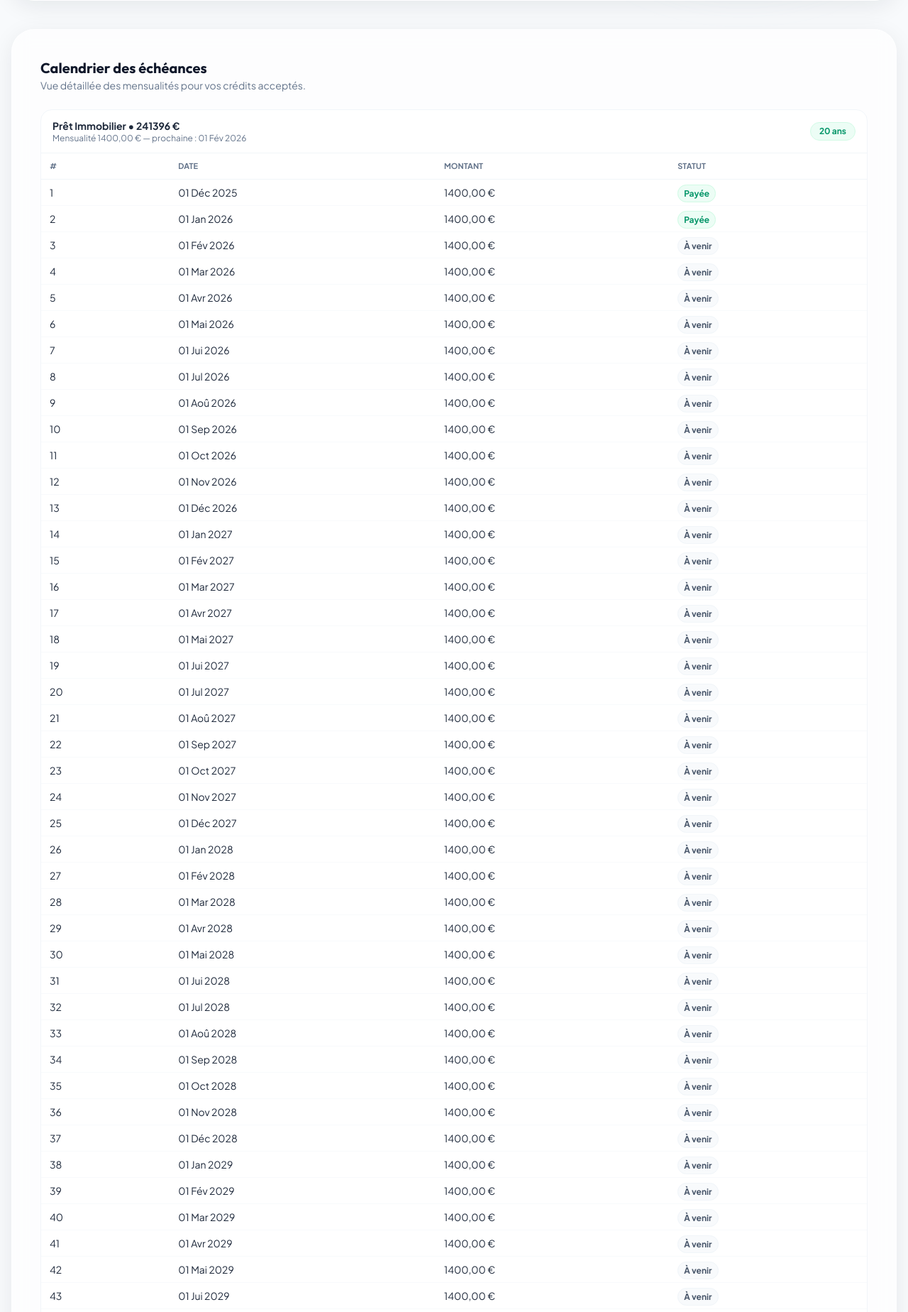
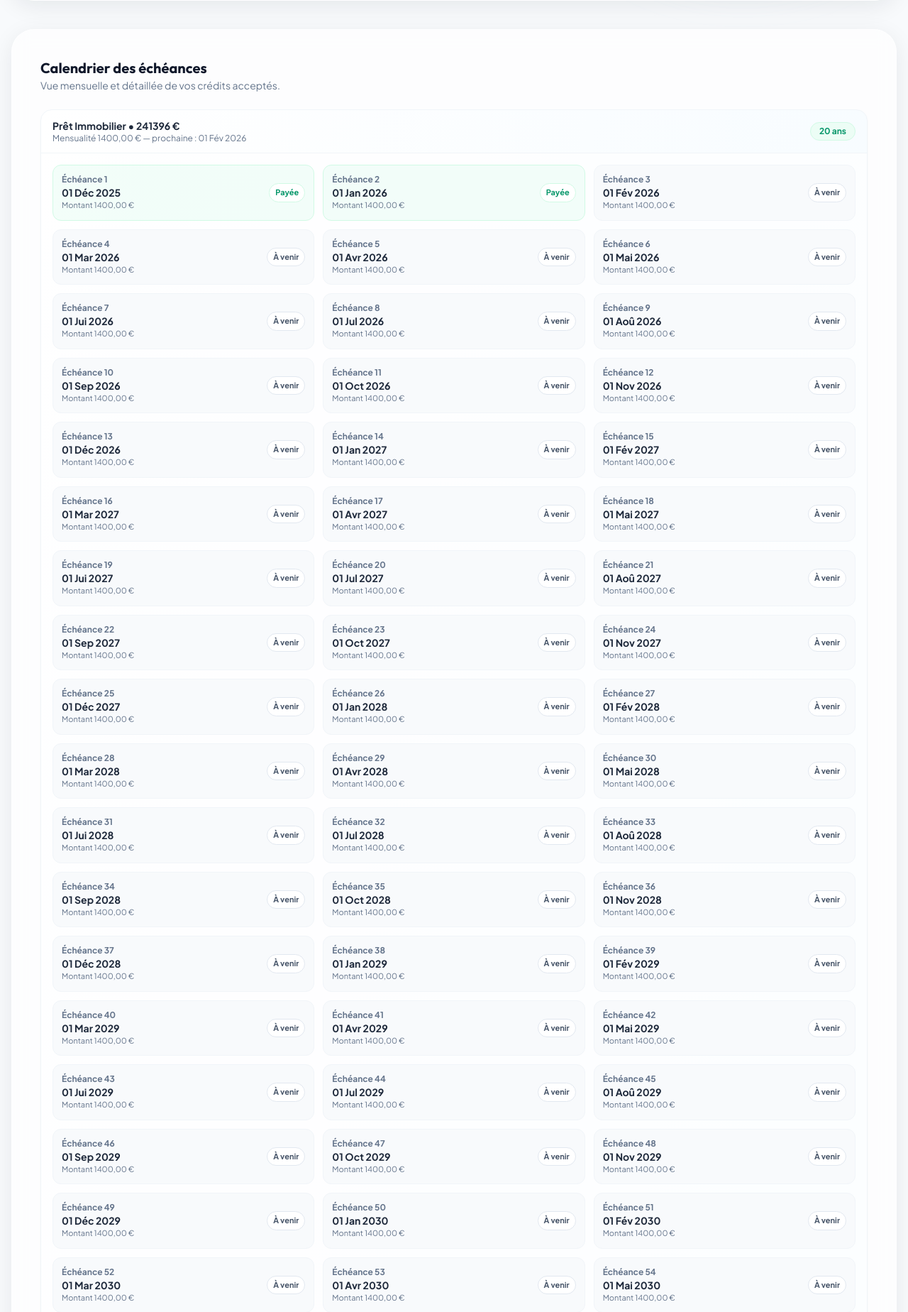
Before and after one commit to binksterrel/Banquise, a Django app: page /historique/ in a window 1280 px wide. Shown: the part 600-2448 px from the top of the page at 71% size. Run offline with Django 4.2, Linux system fonts and the light colour scheme; a user stored in the database is signed in; data comes from the database, SQL or seed files in the repository; some libraries are stand-ins or nearby versions.

Commit message:
Historique: calendrier échéances façon cartes

```diff
--- a/templates/scoring/historique.html
+++ b/templates/scoring/historique.html
@@ -160,12 +160,16 @@
             <div class="flex items-center justify-between">
                 <div>
                     <h3 class="font-display font-bold text-xl text-slate-900">Calendrier des échéances</h3>
-                    <p class="text-sm text-slate-500">Vue détaillée des mensualités pour vos crédits acceptés.</p>
+                    <p class="text-sm text-slate-500">Vue mensuelle et détaillée de vos crédits acceptés.</p>
                 </div>
             </div>
-            {% for d in demandes %}
+
+            {% with credits=demandes|dictsortreversed:"date_demande" %}
+            {% if credits %}
+            <div class="grid gap-6">
+                {% for d in credits %}
                 {% if d.statut == 'ACCEPTEE' %}
-            <div class="rounded-2xl border border-slate-100 bg-white/70 overflow-hidden">
+                <div class="rounded-2xl border border-slate-100 bg-gradient-to-br from-white to-ice-50 shadow-sm overflow-hidden">
                     <div class="px-4 py-3 border-b border-slate-100 flex items-center justify-between">
                         <div>
                             <p class="font-bold text-slate-800 text-sm">{% if d.produit %}{{ d.produit.nom }}{% else %}Crédit{% endif %} • {{ d.montant_souhaite }} €</p>
@@ -173,40 +177,34 @@
                         </div>
                         <span class="text-xs font-bold text-emerald-600 bg-emerald-50 border border-emerald-100 px-3 py-1 rounded-full">{{ d.duree_souhaitee_annees }} ans</span>
                     </div>
-                <div class="overflow-x-auto">
-                    <table class="w-full text-sm">
-                        <thead class="text-slate-500 uppercase text-[11px] border-b border-slate-100">
-                            <tr>
-                                <th class="px-3 py-2 text-left">#</th>
-                                <th class="px-3 py-2 text-left">Date</th>
-                                <th class="px-3 py-2 text-left">Montant</th>
-                                <th class="px-3 py-2 text-left">Statut</th>
-                            </tr>
-                        </thead>
-                        <tbody>
+
+                    <div class="p-4 bg-white/70">
+                        <div class="grid sm:grid-cols-2 lg:grid-cols-3 gap-3">
                             {% for e in d.echeancier %}
-                            <tr class="border-b border-slate-50">
-                                <td class="px-3 py-2">{{ e.numero }}</td>
-                                <td class="px-3 py-2">{{ e.date|date:"d M Y" }}</td>
-                                <td class="px-3 py-2">{{ e.montant }} €</td>
-                                <td class="px-3 py-2">
+                            <div class="p-3 rounded-xl border {% if e.status == 'PAYEE' %}border-emerald-100 bg-emerald-50/60{% else %}border-slate-100 bg-slate-50{% endif %} flex items-center justify-between">
+                                <div>
+                                    <p class="text-xs font-bold text-slate-500">Échéance {{ e.numero }}</p>
+                                    <p class="font-bold text-slate-800 text-sm">{{ e.date|date:"d M Y" }}</p>
+                                    <p class="text-[11px] text-slate-500">Montant {{ e.montant }} €</p>
+                                </div>
                                 {% if e.status == 'PAYEE' %}
-                                    <span class="text-xs font-bold text-emerald-600 bg-emerald-50 border border-emerald-100 px-2 py-1 rounded-full">Payée</span>
+                                <span class="px-2 py-1 rounded-full text-[11px] font-bold bg-white text-emerald-600 border border-emerald-100">Payée</span>
                                 {% else %}
-                                    <span class="text-xs font-bold text-slate-600 bg-slate-50 border border-slate-100 px-2 py-1 rounded-full">À venir</span>
+                                <span class="px-2 py-1 rounded-full text-[11px] font-bold bg-white text-slate-600 border border-slate-200">À venir</span>
                                 {% endif %}
-                                </td>
-                            </tr>
-                            {% endfor %}
-                        </tbody>
-                    </table>
                             </div>
-            </div>
-            {% endif %}
-            {% empty %}
-            <p class="text-sm text-slate-500">Aucun échéancier disponible.</p>
                             {% endfor %}
                         </div>
                     </div>
                 </div>
+                {% endif %}
+                {% endfor %}
+            </div>
+            {% else %}
+            <p class="text-sm text-slate-500">Aucun échéancier disponible.</p>
+            {% endif %}
+            {% endwith %}
+        </div>
+    </div>
+</div>
 {% endblock %}
```
Lines whose indentation alone changed are shown as unchanged.
